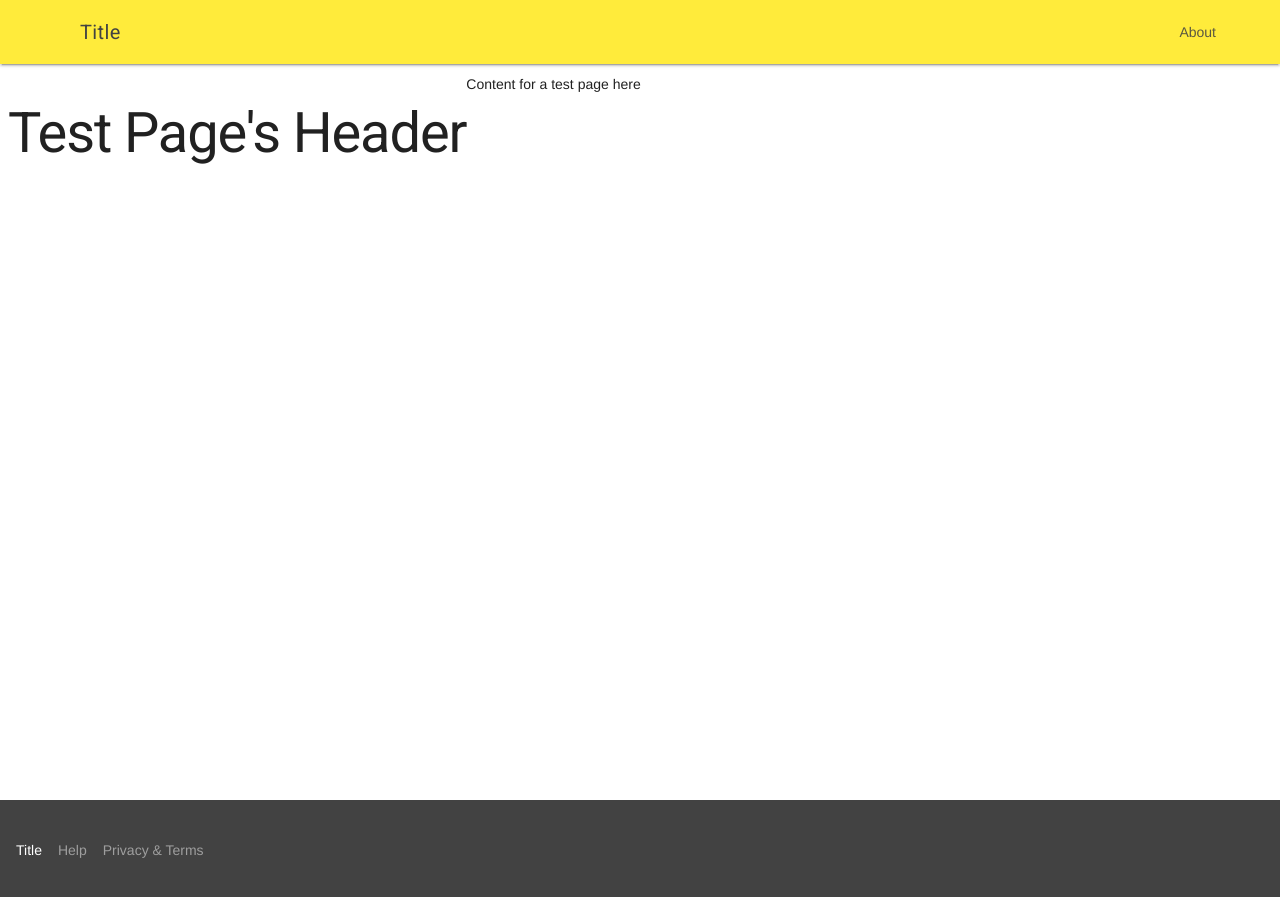
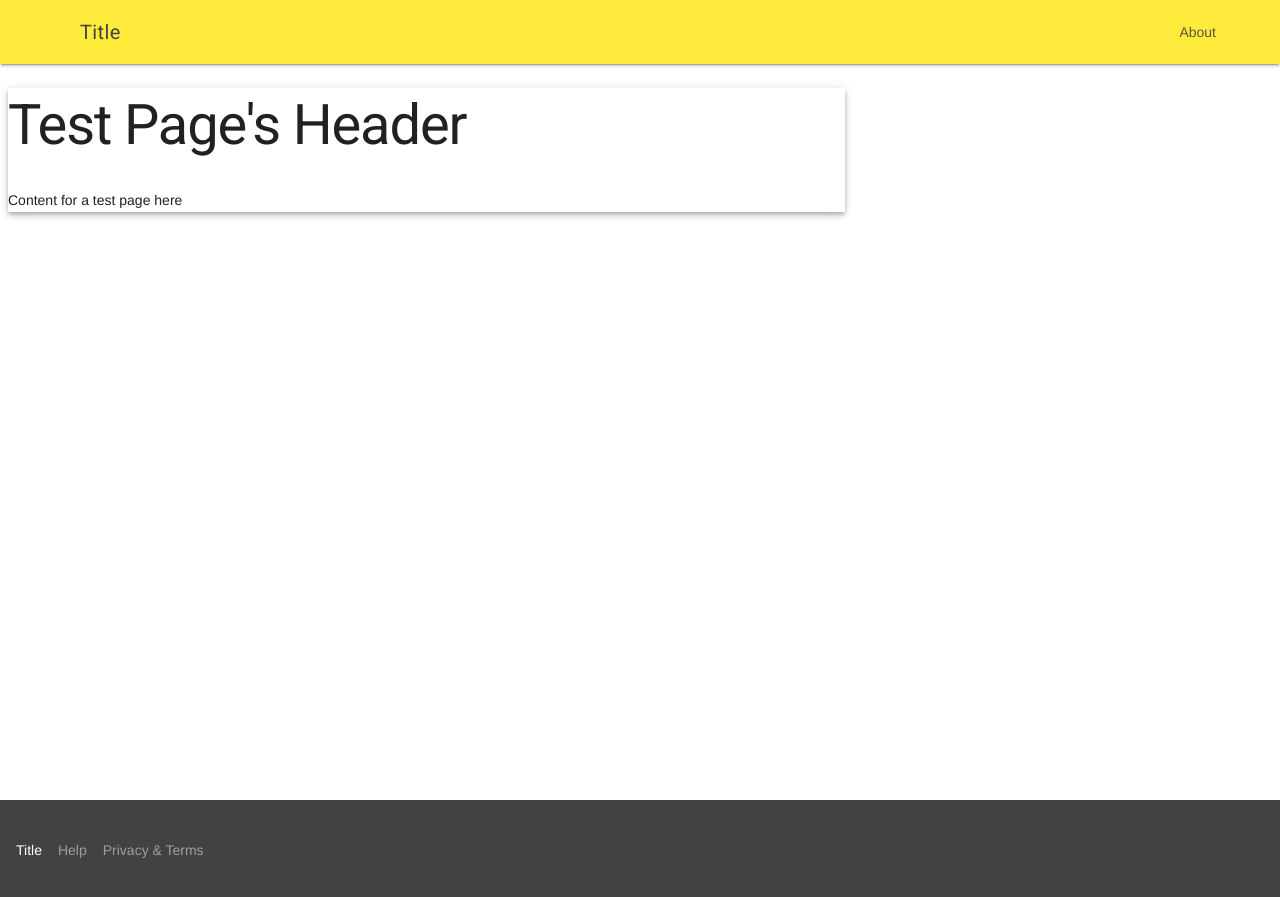
Before and after one commit to vantravel/vantravel.github.io, a Jekyll site: the page built from index.html, in a window 1280 px wide. Shown: the top 897 px of the page. Built offline with Jekyll 4.4.1, drawn with Linux system fonts in a browser that asks for light colours.

Commit message:
Update default.html

```diff
--- a/_layouts/default.html
+++ b/_layouts/default.html
@@ -38,7 +38,8 @@
 				</div>
 				-->
 				<main class="mdl-layout__content">
-					<div class="demo-container mdl-grid">
+					<div class="mdl-cell mdl-cell--2-col mdl-cell--hide-tablet mdl-cell--hide-phone"></div>
+          				<div class="demo-content mdl-shadow--4dp content mdl-cell mdl-cell--8-col">
 						{{ content }}
 					</div>
 				</main>
```
